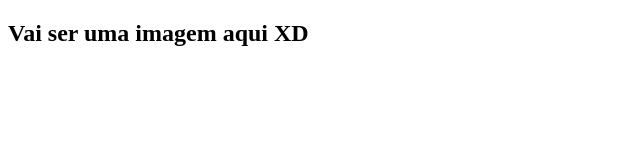
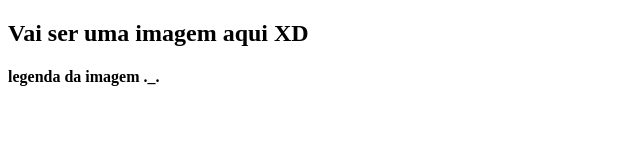
Before and after one commit to RafaelBigueti/aluraplus, a plain HTML site: page index.html in a window 1280 px wide. Shown: the whole page, without its empty margins (0-640 px from the left). Drawn offline with Linux system fonts and the light colour scheme.

Commit message:
Add files via upload

```diff
--- a/index.html
+++ b/index.html
@@ -8,5 +8,6 @@
 </head>
 <body>
     <h2>Vai ser uma imagem aqui XD</h2>
+    <h4>legenda da imagem ._.</h4>
 </body>
 </html>
```
